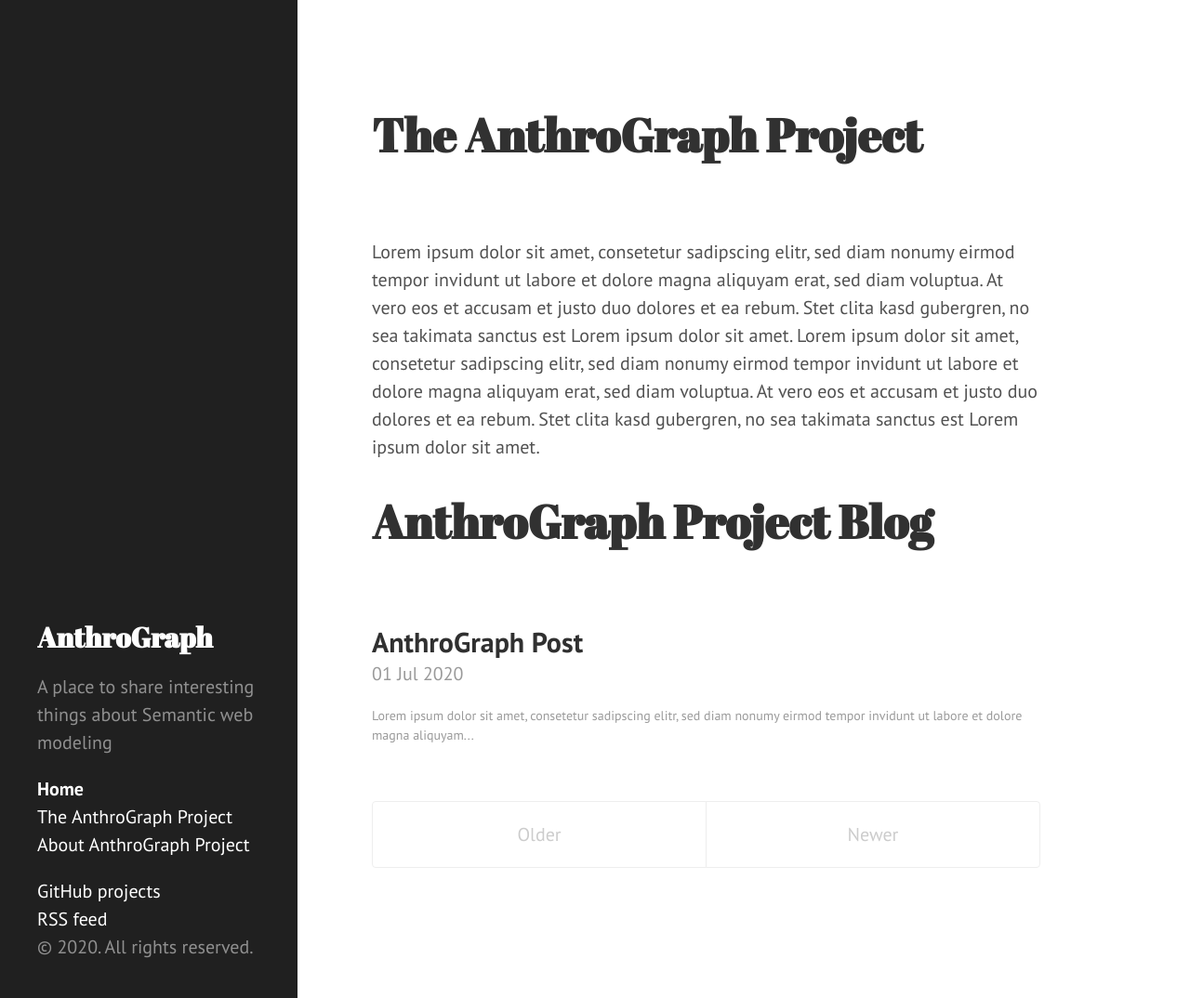
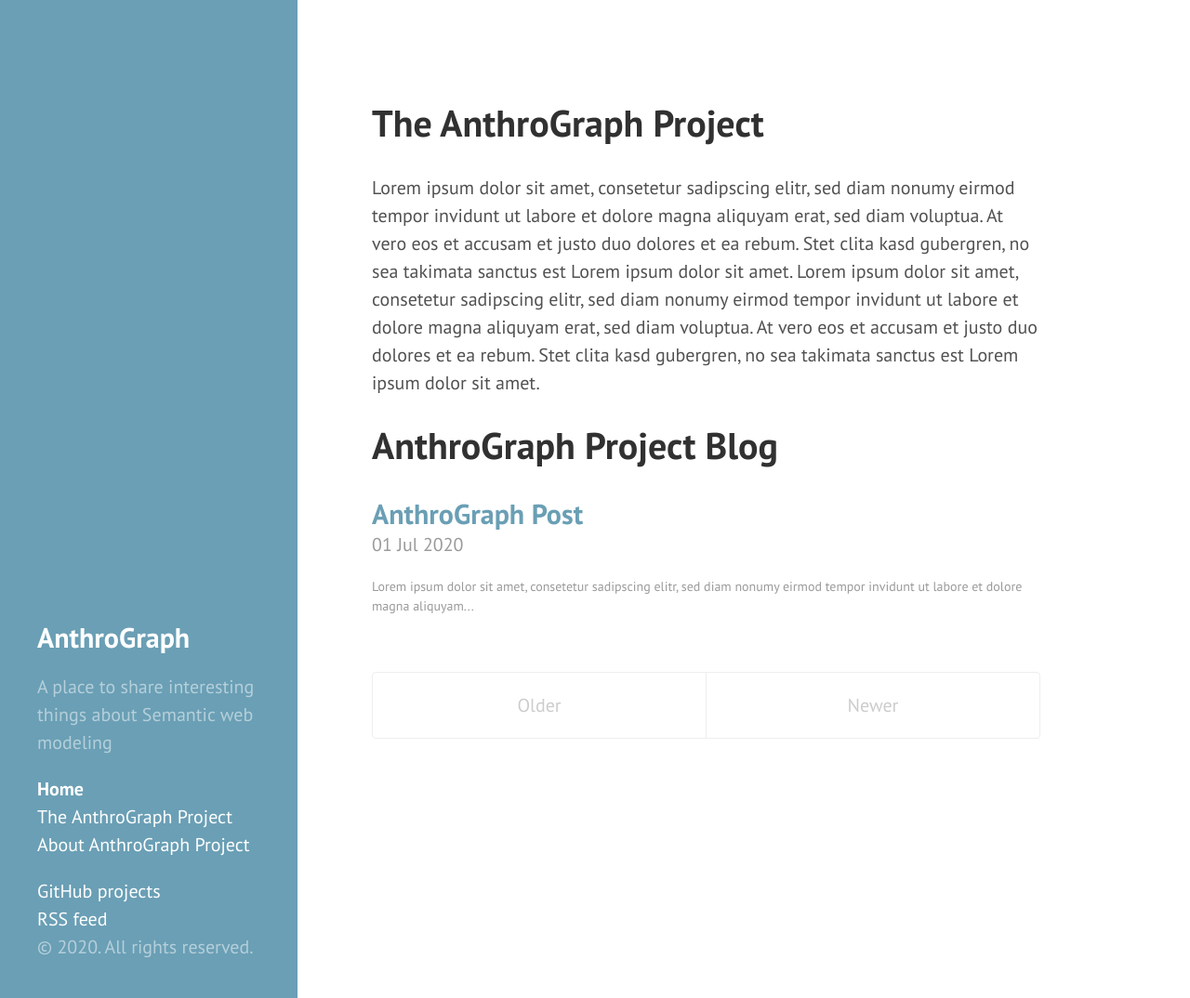
Before and after one commit to RDFBones/rdfbones.github.io, a Jekyll site: the page built from index.html, in a window 1280 px wide and 1074 px high. Shown: the whole window at 93% size. Built offline with Jekyll 4.4.1, drawn with Linux system fonts in a browser that asks for light colours; nearby versions of some CDN libraries; the list of posts is cut into pages by our own code.

Commit message:
theming changes

```diff
--- a/_layouts/default.html
+++ b/_layouts/default.html
@@ -4,7 +4,7 @@
   {% include head.html %}
   {% include googleanalytics.html %}
 
-  <body>
+  <body class="theme-base-0d">
 
     {% include sidebar.html %}
 
--- a/public/css/custom.css
+++ b/public/css/custom.css
@@ -6,12 +6,12 @@
 
 
 .mainheader {
-    font-family:Abril Fatface, serif;
-    font-size: 2.5rem;
-    margin-bottom:4rem;
+    /*font-family:Abril Fatface, serif; */
+    font-size: 2rem;
+    margin-bottom:1.5rem;
 }
 .smallheader {
-    font-family:Abril Fatface, serif;
+    /*font-family:Abril Fatface, serif;*/
     font-size: 1.5rem;
     margin-bottom:1rem;
     color: #ffffff;
```
